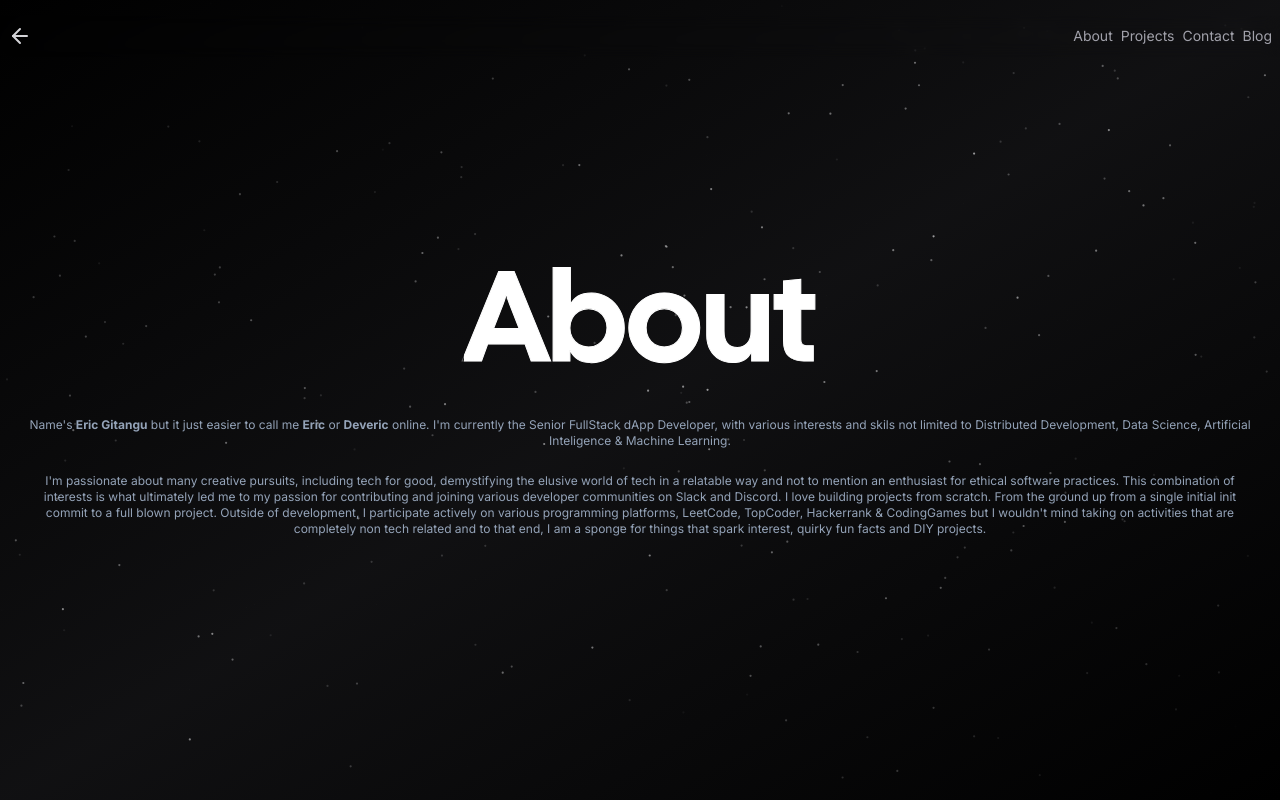
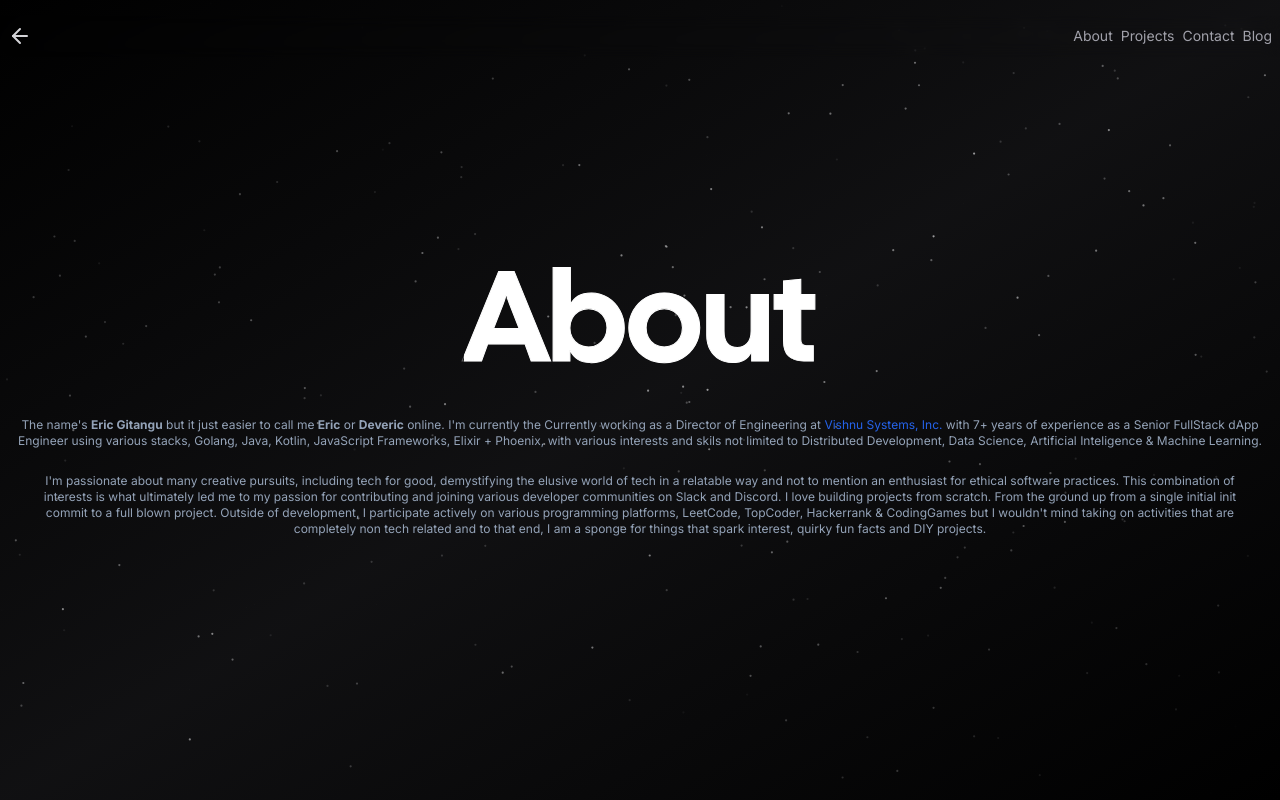
Before and after one commit to ericgitangu/deveric, a Next.js app: page /about in a window 1280 px wide. Built offline with nearby package versions, Linux system fonts and the light colour scheme; what tailwindcss-debug-screens would draw is missing.

Commit message:
Spruce up the about page, highlight my soft skills.

```diff
--- a/app/about/page.tsx
+++ b/app/about/page.tsx
@@ -19,9 +19,15 @@ export default function About() {
 			<div className="text-center animate-fade-in">
 				<p style={{ margin: "1.5em" }} />
 				<div className="mx-4 text-xs text-slate-400">
-					Name's <b>Eric Gitangu</b> but it just easier to call me <b>Eric</b>{" "}
-					or <b>Deveric</b> online. I'm currently the Senior FullStack dApp
-					Developer, with various interests and skils not limited to Distributed
+					The name's <b>Eric Gitangu</b> but it just easier to call me{" "}
+					<b>Eric</b> or <b>Deveric</b> online. I'm currently the Currently
+					working as a Director of Engineering at
+					<Link href={"https://vishnusystems.life"} className="text-blue-600">
+						{" Vishnu Systems, Inc. "}
+					</Link>{" "}
+					with 7+ years of experience as a Senior FullStack dApp Engineer using
+					various stacks, Golang, Java, Kotlin, JavaScript Frameworks, Elixir +
+					Phoenix, with various interests and skils not limited to Distributed
 					Development, Data Science, Artificial Inteligence & Machine Learning.
 				</div>
 				<p style={{ margin: "1.5em" }} />
--- a/app/layout.tsx
+++ b/app/layout.tsx
@@ -9,7 +9,8 @@ export const metadata: Metadata = {
 		default: "Eric Gitangu - https://deveric.io",
 		template: "%s | deveric.io",
 	},
-	description: "Developer, Engineer %26 code-blooded tinkerer - Director of Engineering at Vishnu Systems, Inc.",
+	description:
+		"Developer, Engineer %26 code-blooded tinkerer - Director of Engineering at Vishnu Systems, Inc.",
 	openGraph: {
 		title: "Eric Gitangu - Deveric.",
 		description:
```
